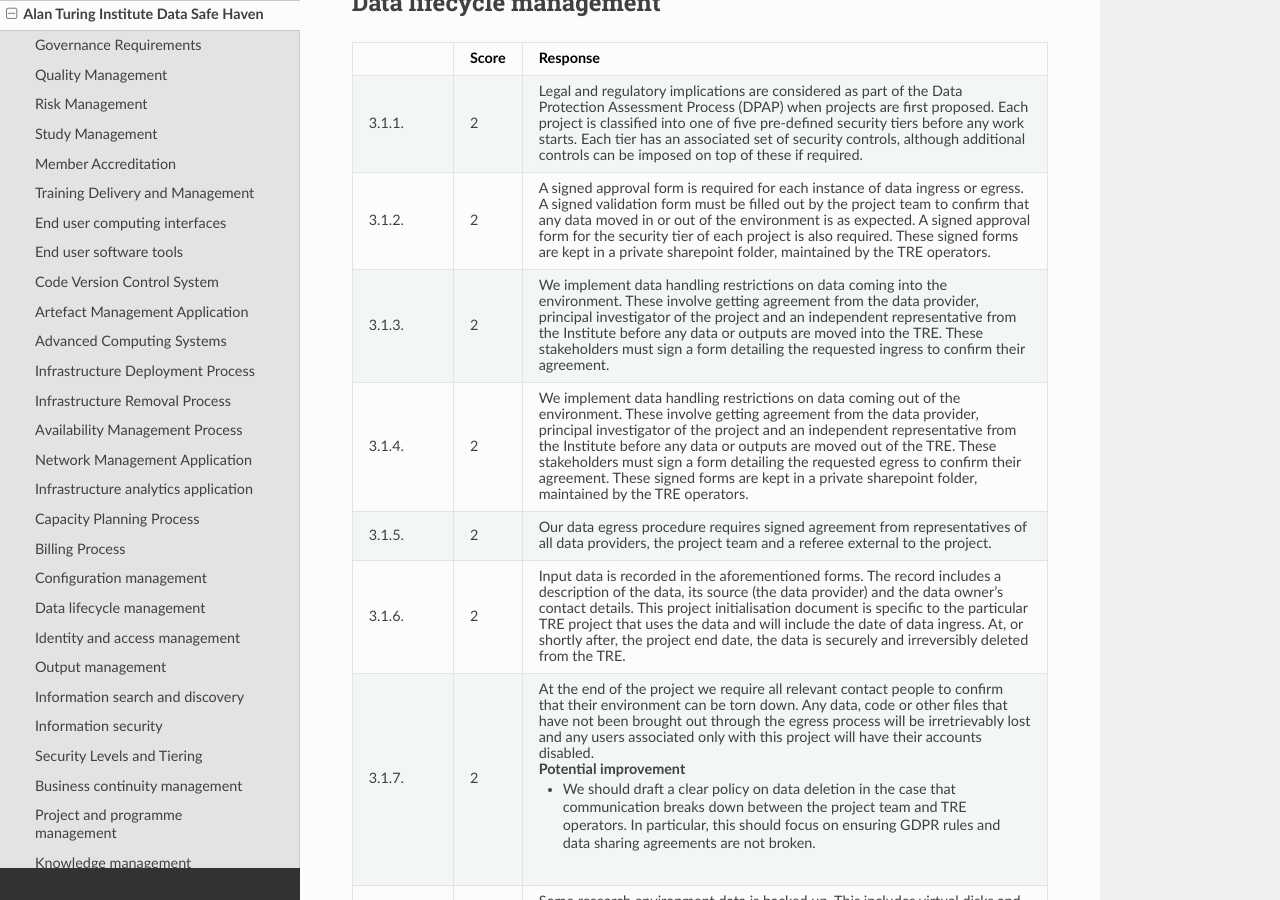
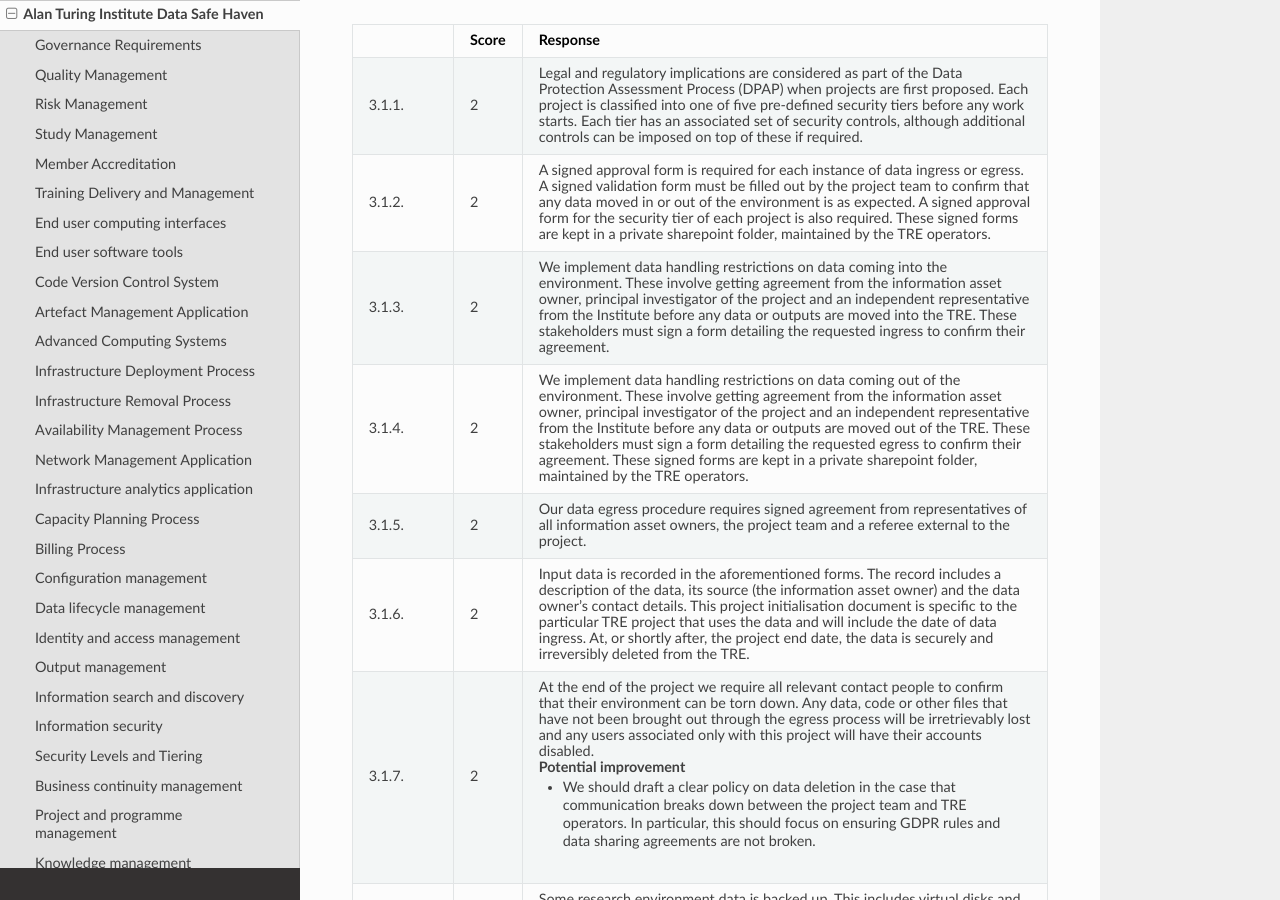
Before and after one commit to sa-tre/satre-specification, a Sphinx documentation site: the page built from docs/source/evaluations/alan_turing_institute.md, in a window 1280 px wide and 900 px high, scrolled down 15270 px. Built offline with Sphinx 7.4.7 and the Read the Docs theme 2.0.0, drawn with Linux system fonts in a browser that asks for light colours; some of the changed text lies outside the part shown.

Commit message:
replace data provider with information asset owner

```diff
--- a/docs/source/evaluations/alan_turing_institute.md
+++ b/docs/source/evaluations/alan_turing_institute.md
@@ -16,7 +16,7 @@
   - - We rely on the Alan Turing Institute legal and data protection teams to inform us of necessary legal requirements.
     - Our TRE (the Alan Turing Institute Data Safe Haven) is self-assessed against the NHS Data Security and Protection Toolkit.
     - The Institute has a centralised ethics approval procedure which all projects are required to follow.
-    - Project specific requirements are discussed with {ref}`data providers <data_roles>` before start of each project.
+    - Project specific requirements are discussed with {ref}`information asset owners <data_roles>` before start of each project.
     ##### Potential Improvements
     - Be more proactive about trying to stay up-to-date with changes to requirements.
     - Hold an annual review with the Turing Legal and Data Protection teams to ensure all current requirements are still met by the TRE organisation.
@@ -141,7 +141,7 @@
 * - 1.3.2.
   - 2
   - - All Turing projects must carry out a Data Protection Assessment Process.
-    - We also have a flowchart that project teams and {ref}`data providers <data_roles>` must follow to agree on the security tier of their project before it starts.
+    - We also have a flowchart that project teams and {ref}`information asset owners <data_roles>` must follow to agree on the security tier of their project before it starts.
 * - 1.3.3.
   - 1
   - - We decide on risk mitigations during our risk assessment process, but this tends to be an _ad-hoc_ process rather than anything formalised..
@@ -195,7 +195,7 @@
 * - 1.4.4.
   - 2
   - - We have processes in place to handle egressing results, removing access, securely deleting any data and destroying the infrastructure.
-    - Data egress needs to be agreed by the project stakeholders: the principal investigator, {ref}`data provider <data_roles>` and a referee representing the interests of the Institute.
+    - Data egress needs to be agreed by the project stakeholders: the principal investigator, {ref}`information asset owner <data_roles>` and a referee representing the interests of the Institute.
 * - 1.4.5.
   - 0
   - - We manage our projects using a GitHub project board.
@@ -247,7 +247,7 @@
   - 2
   - - We have a process for agreeing which people are able to take which actions involving sensitive data.
     - Delegation of approval authority is also included here.
-    - A document summarising these decisions must be signed by the principal investigator, {ref}`data provider <data_roles>` and referee before the project begins.
+    - A document summarising these decisions must be signed by the principal investigator, {ref}`information asset owner <data_roles>` and referee before the project begins.
 * - 1.5.5.
   - 2
   - - Initial log in is delegated to Microsoft Entra via OAuth.
@@ -756,21 +756,21 @@
 * - 3.1.3.
   - 2
   - We implement data handling restrictions on data coming into the environment.
-    These involve getting agreement from the data provider, principal investigator of the project and an independent representative from the Institute before any data or outputs are moved into the TRE.
+    These involve getting agreement from the information asset owner, principal investigator of the project and an independent representative from the Institute before any data or outputs are moved into the TRE.
     These stakeholders must sign a form detailing the requested ingress to confirm their agreement.
 * - 3.1.4.
   - 2
   - We implement data handling restrictions on data coming out of the environment.
-    These involve getting agreement from the data provider, principal investigator of the project and an independent representative from the Institute before any data or outputs are moved out of the TRE.
+    These involve getting agreement from the information asset owner, principal investigator of the project and an independent representative from the Institute before any data or outputs are moved out of the TRE.
     These stakeholders must sign a form detailing the requested egress to confirm their agreement.
     These signed forms are kept in a private sharepoint folder, maintained by the TRE operators.
 * - 3.1.5.
   - 2
-  - Our data egress procedure requires signed agreement from representatives of all data providers, the project team and a referee external to the project.
+  - Our data egress procedure requires signed agreement from representatives of all information asset owners, the project team and a referee external to the project.
 * - 3.1.6.
   - 2
   - Input data is recorded in the aforementioned forms.
-    The record includes a description of the data, its source (the data provider) and the data owner's contact details.
+    The record includes a description of the data, its source (the information asset owner) and the data owner's contact details.
     This project initialisation document is specific to the particular TRE project that uses the data and will include the date of data ingress.
     At, or shortly after, the project end date, the data is securely and irreversibly deleted from the TRE.
 * - 3.1.7.
@@ -855,7 +855,7 @@
   - Response
 * - 3.3.1.
   - 1
-  - All outputs from a TRE go through our security classification process, carried out by the project investigator, data provider representative and an independent referee at the Turing.
+  - All outputs from a TRE go through our security classification process, carried out by the project investigator, information asset owner representative and an independent referee at the Turing.
     Different egress processes are required according to the sensitivity of the outputs.
     #### Potential improvements
     - We would like to create better guidance and documentation for classification, or possibly build tools to classify/create classification reports.
@@ -875,10 +875,10 @@
     - We should improve documentation of this process
 * - 3.3.4.
   - 2
-  - The principal investigator, data provider representative and referee are jointly responsible for output checking.
+  - The principal investigator, information asset owner representative and referee are jointly responsible for output checking.
 * - 3.3.5.
   - 2
-  - We do not allow egress of files that cannot be manually checked except in the case of release back to the original data provider.
+  - We do not allow egress of files that cannot be manually checked except in the case of release back to the original information asset owner.
 * - **Capability met?**
   - **YES**
   -
```
Also changed, not shown: docs/source/pillars/data_management.md (+5 -5 lines), docs/source/pillars/information_governance.md (+3 -3 lines).
